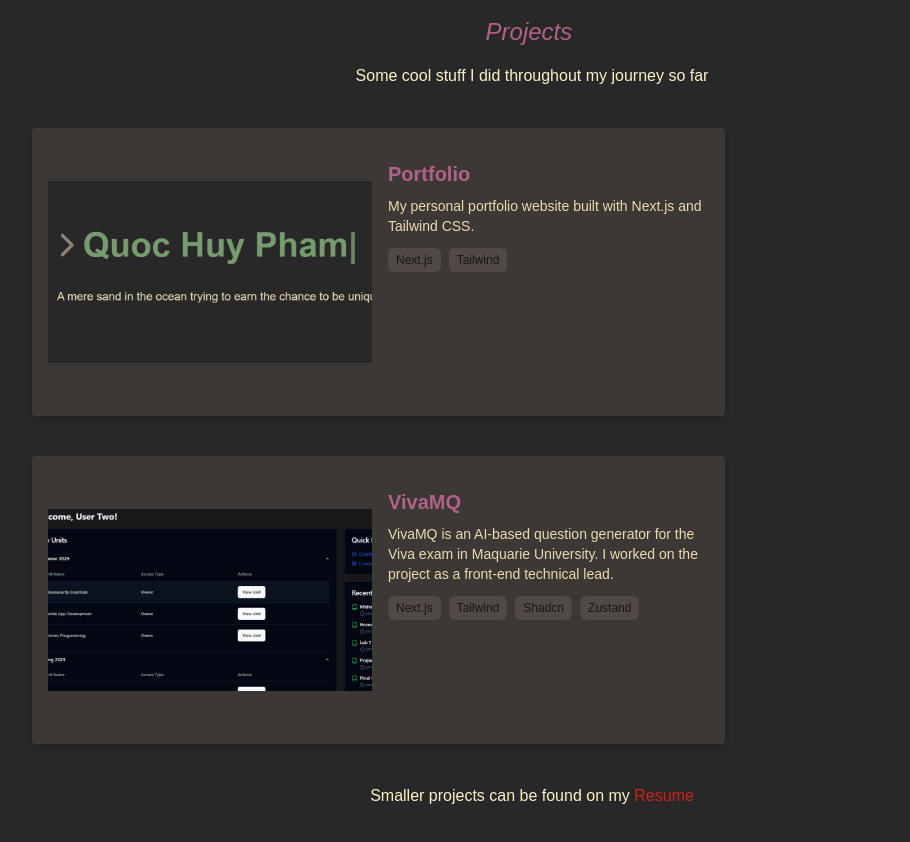
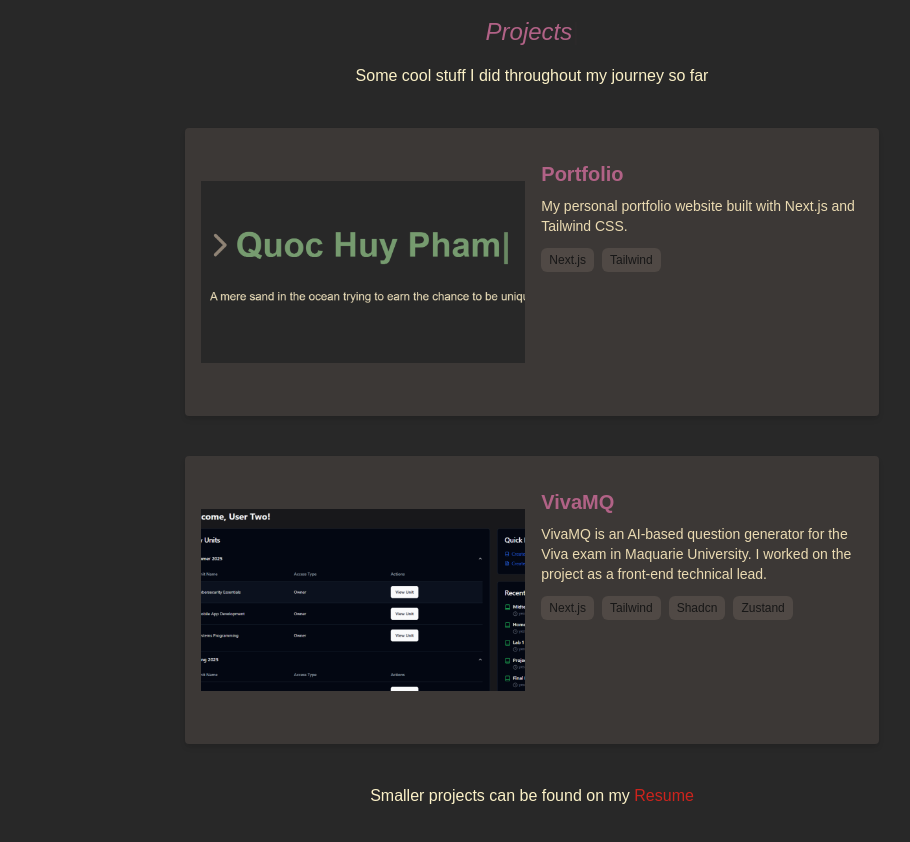
Before and after one commit to Fozzyishere/portfiolio, a Next.js app: page / in a window 1280 px wide. Shown: the part 1360-2202 px from the top of the page, without its empty margins (108-1018 px from the left). Built offline with nearby package versions, Linux system fonts and the light colour scheme.

Commit message:
fix: adjust width and heightt of infocard

```diff
--- a/src/components/ui/InfoCard.tsx
+++ b/src/components/ui/InfoCard.tsx
@@ -18,7 +18,7 @@ const InfoCard: React.FC<InfoCardProps> = ({
   techUsedText,
 }) => {
   return (
-    <div className="mt-10 flex flex-row items-center justify-cente w-full mx-5">
+    <div className="mt-10 flex justify-center items-center w-full h-full">
       <Card className="flex flex-row w-2/3">
         <div className="relative overflow-hidden rounded-sm content-center">
           <Image src={src} alt={alt} width={500} height={500} />
```
